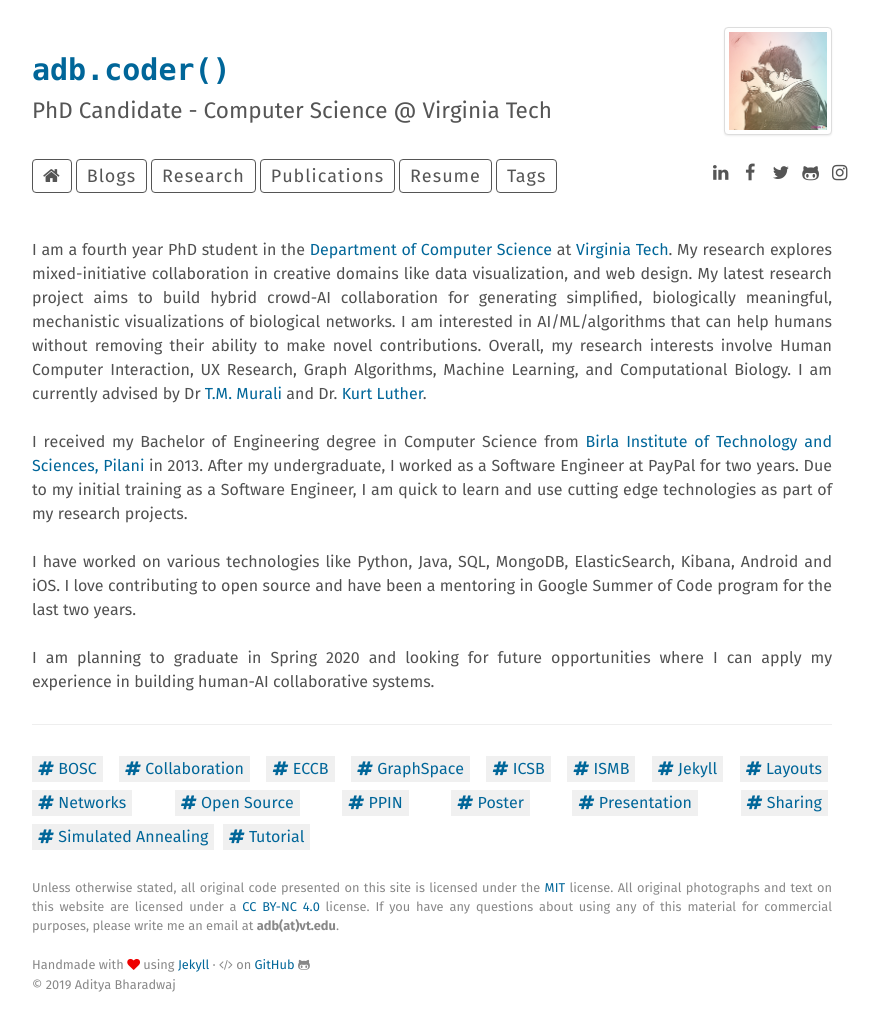
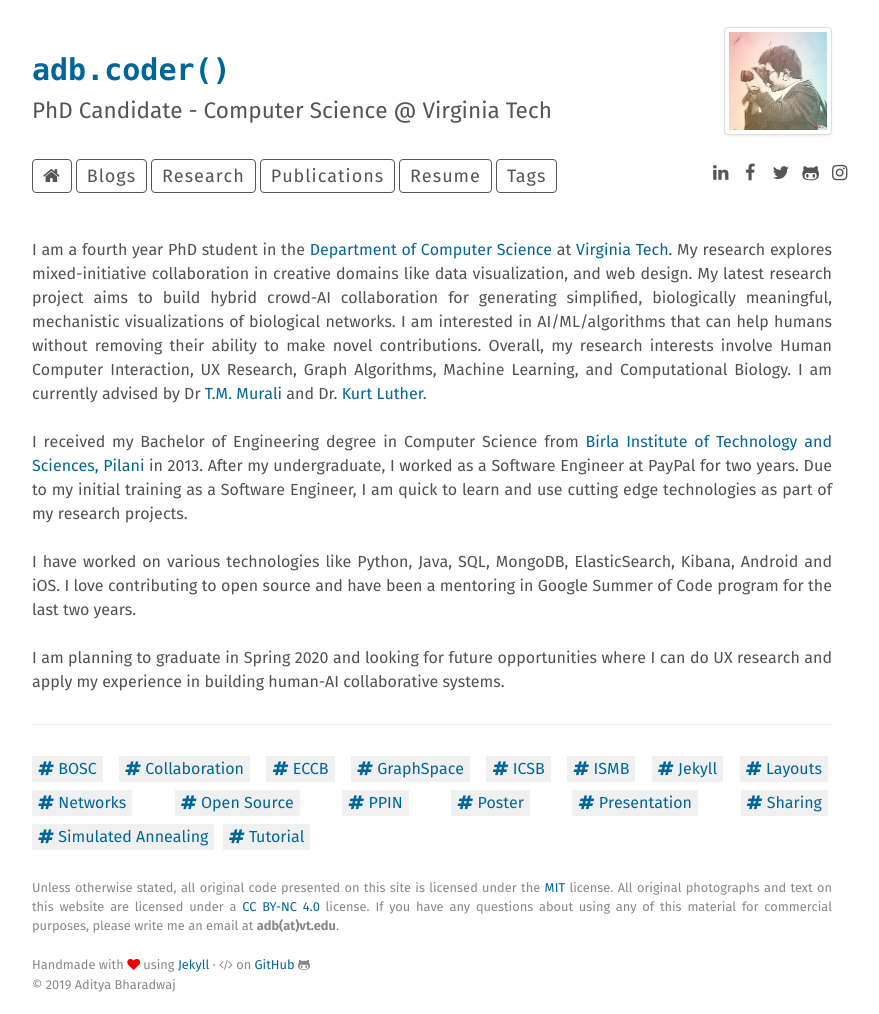
Before and after one commit to adbharadwaj/adbharadwaj.github.io, a Jekyll site: the page built from index.html, in a window 1280 px wide. Shown: the whole page, without its empty margins (208-1087 px from the left). Built offline with Jekyll 4.4.1, drawn with Linux system fonts in a browser that asks for light colours.

Commit message:
Update index.html

```diff
--- a/index.html
+++ b/index.html
@@ -37,7 +37,7 @@ I have worked on various technologies like Python, Java, SQL,  MongoDB, ElasticS
 
 <br><br>
 
-I am planning to graduate in Spring 2020 and looking for future opportunities where I can apply my experience in building human-AI collaborative systems.
+I am planning to graduate in Spring 2020 and looking for future opportunities where I can do UX research and apply my experience in building human-AI collaborative systems.
 
 
 
```
